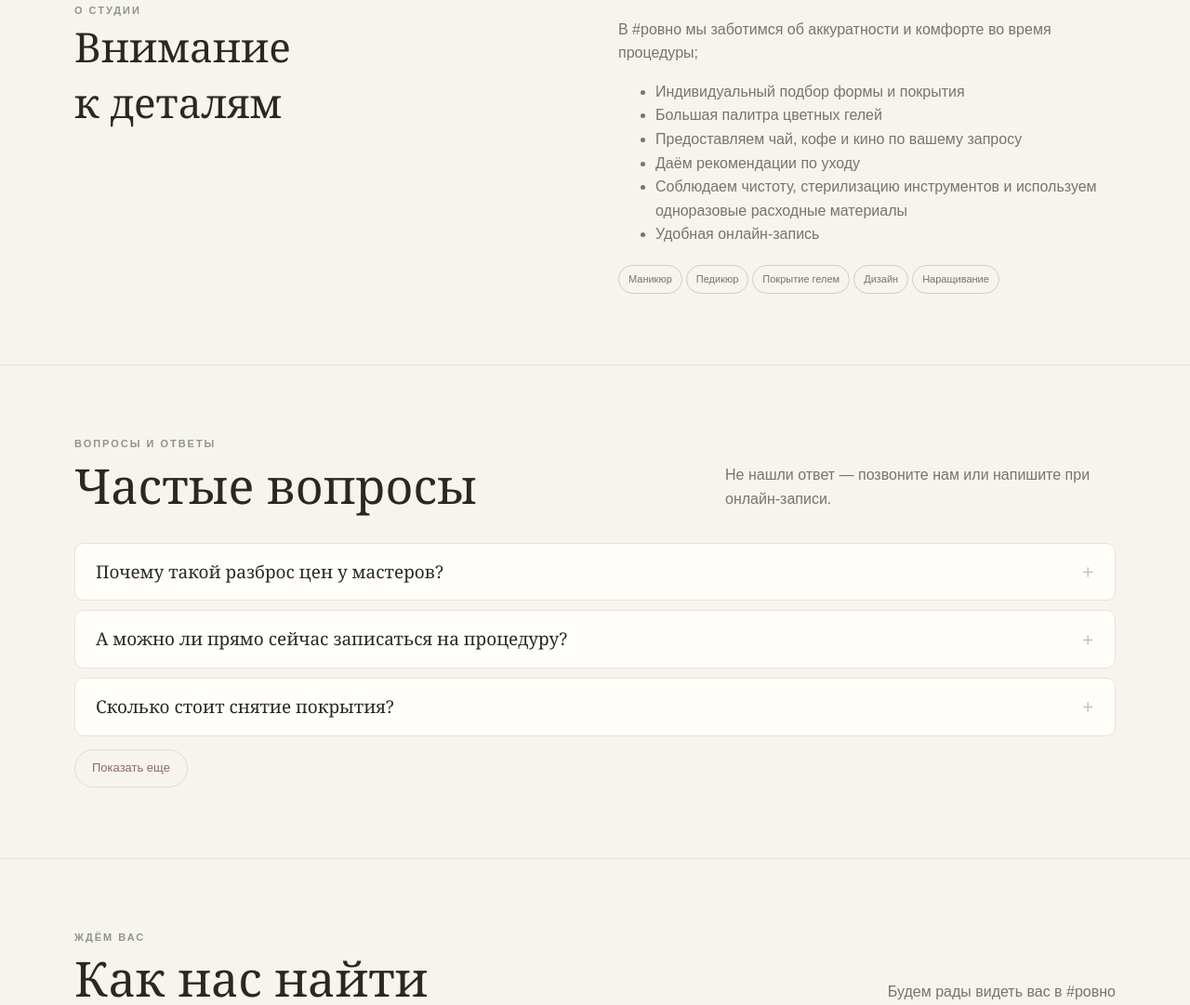
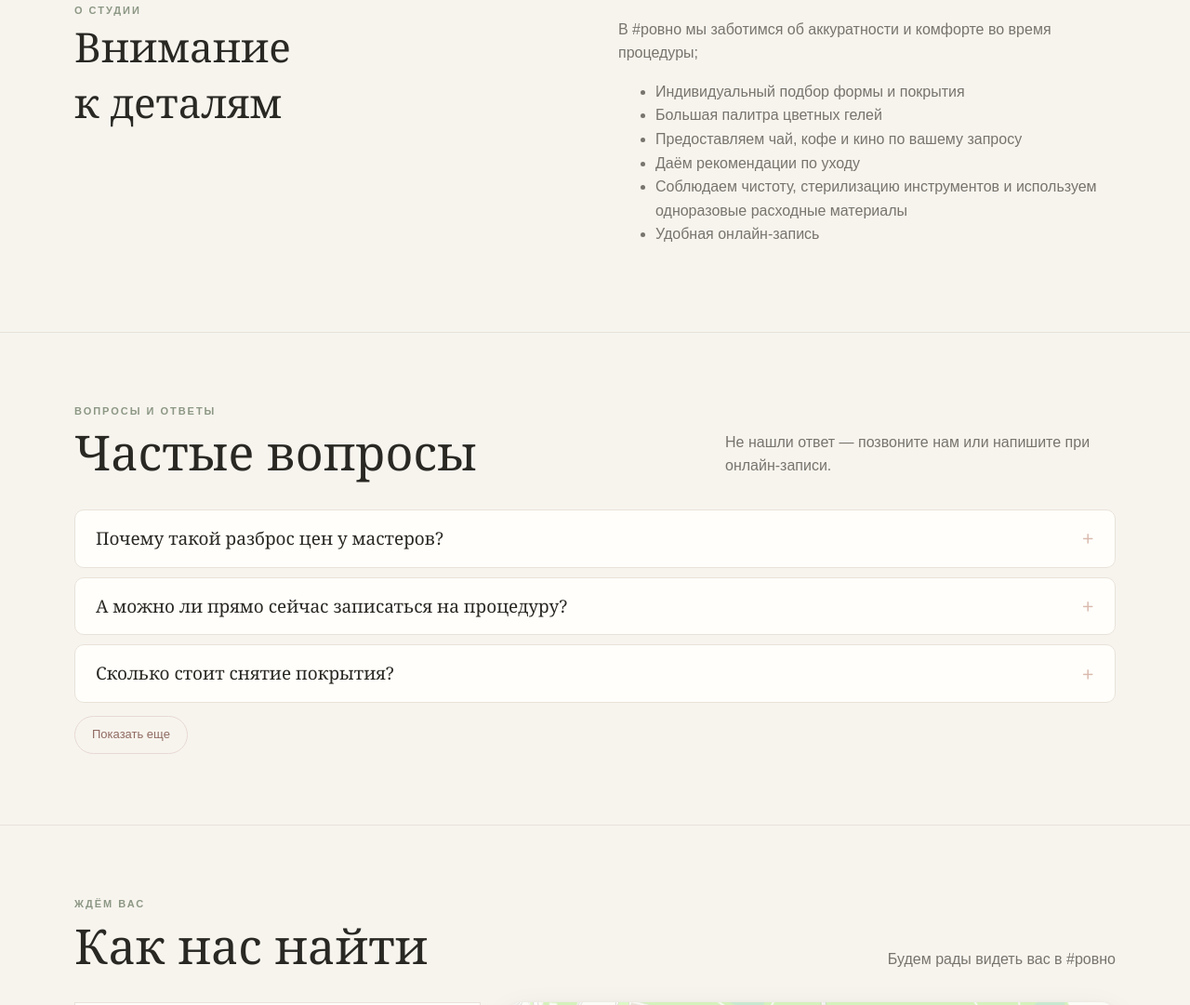
Before and after one commit to aleksejsuhondaevskij-commits/rovno-site, a plain HTML site: page index.html in a window 1280 px wide. Shown: the part 4637-5718 px from the top of the page at 93% size. Drawn offline with Linux system fonts and the light colour scheme.

Commit message:
Remove service tags beneath About studio text

```diff
--- a/index.html
+++ b/index.html
@@ -503,7 +503,6 @@
               <li>Соблюдаем чистоту, стерилизацию инструментов и используем одноразовые расходные материалы</li>
               <li>Удобная онлайн-запись</li>
             </ul>
-            <div><span class="tag">Маникюр</span><span class="tag">Педикюр</span><span class="tag">Покрытие гелем</span><span class="tag">Дизайн</span><span class="tag">Наращивание</span></div>
           </div>
         </div>
       </section>
```
